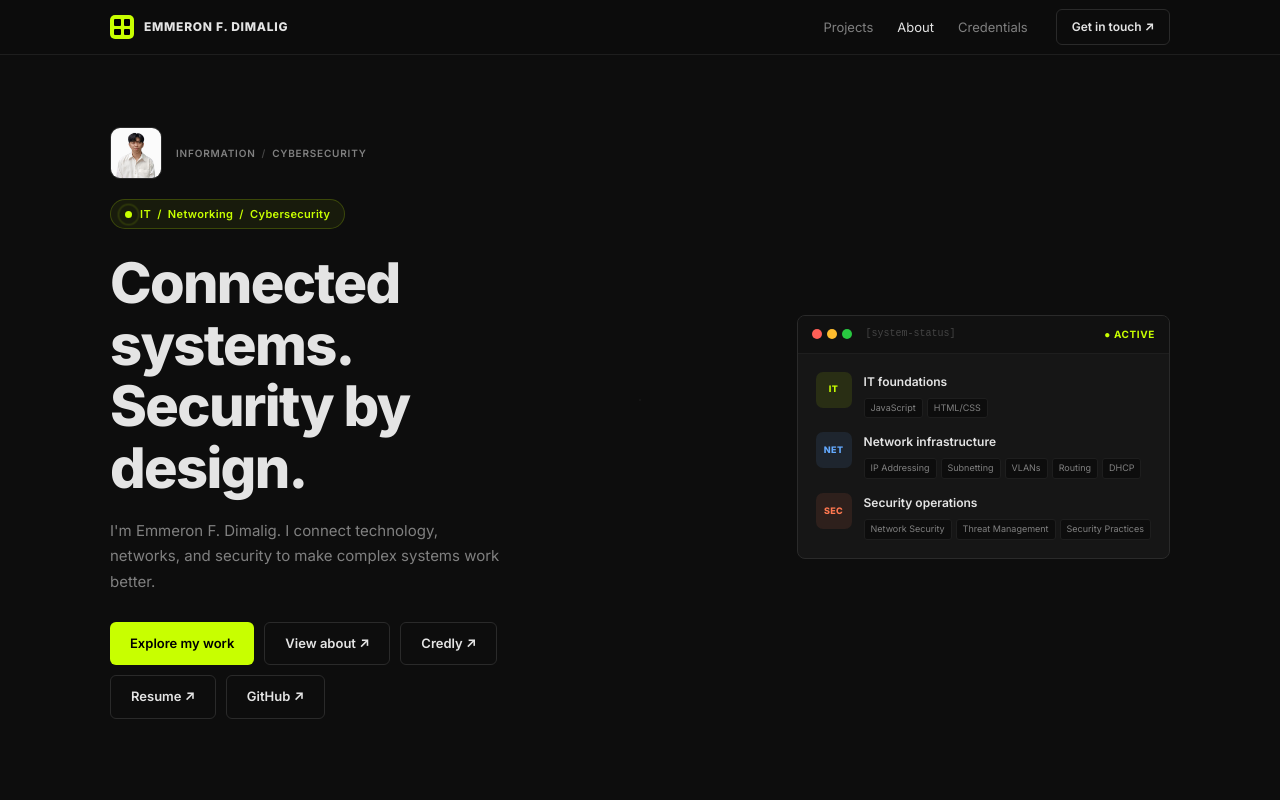
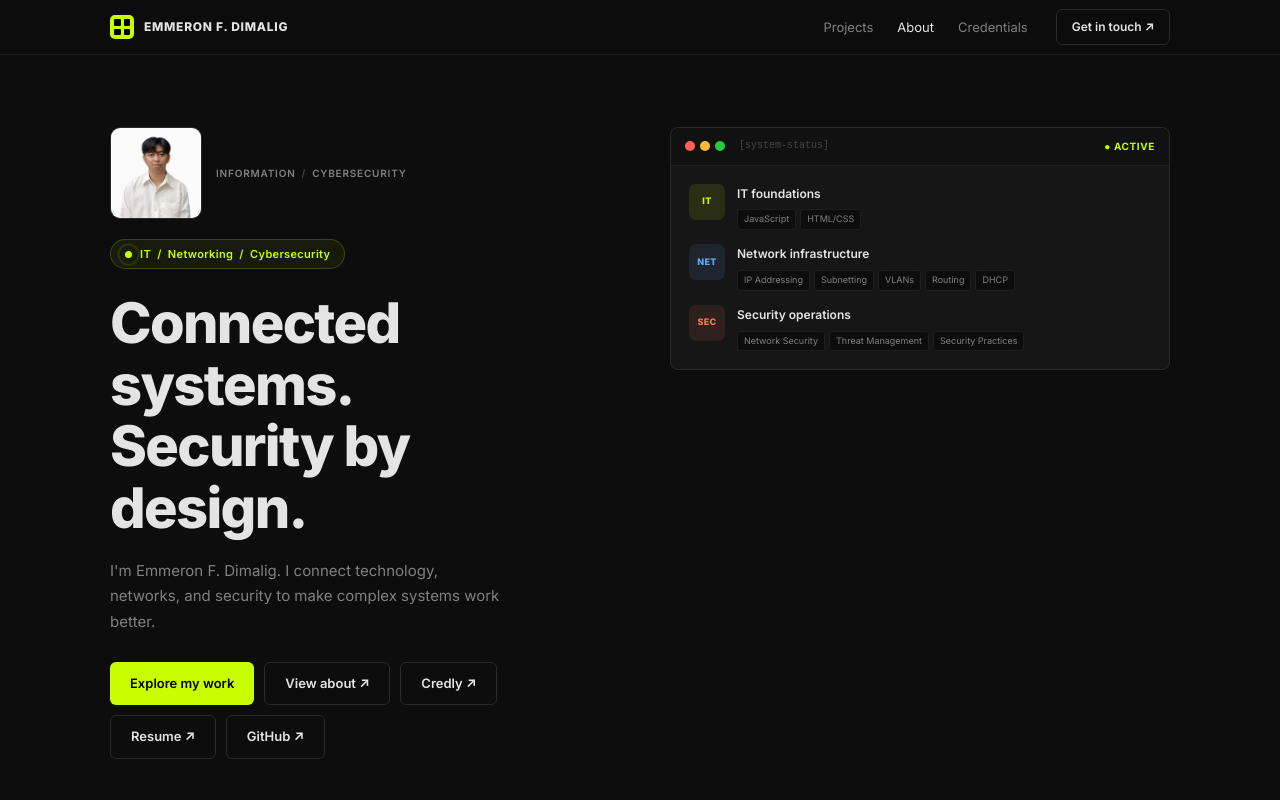
Before and after one commit to EmmersonDimalig/My_Portfolio, a plain HTML site: page Portfolio/index.html in a window 1280 px wide. Shown: the top 800 px of the page. Drawn offline with Linux system fonts and the light colour scheme.

Commit message:
bigger profile

```diff
--- a/Portfolio/style.css
+++ b/Portfolio/style.css
@@ -252,7 +252,7 @@ ul { list-style: none; }
   display: grid;
   grid-template-columns: 1fr 1fr;
   gap: 60px;
-  align-items: center;
+  align-items: start;
   min-height: calc(100vh - 54px);
   max-width: var(--maxw);
   margin: 0 auto;
@@ -269,8 +269,8 @@ ul { list-style: none; }
 
 /* Profile photo */
 .profile-photo {
-  width: 52px;
-  height: 52px;
+  width: 92px;
+  height: 92px;
   border-radius: 10px;
   background: var(--bg3);
   border: 1px solid var(--border2);
@@ -388,9 +388,9 @@ ul { list-style: none; }
   border: 1px solid var(--border2);
   border-radius: var(--r);
   overflow: hidden;
-  width: fit-content;
+  width: 100%;
   max-width: 100%;
-  justify-self: end;
+  justify-self: stretch;
 }
 .terminal-topbar {
   display: flex;
```
